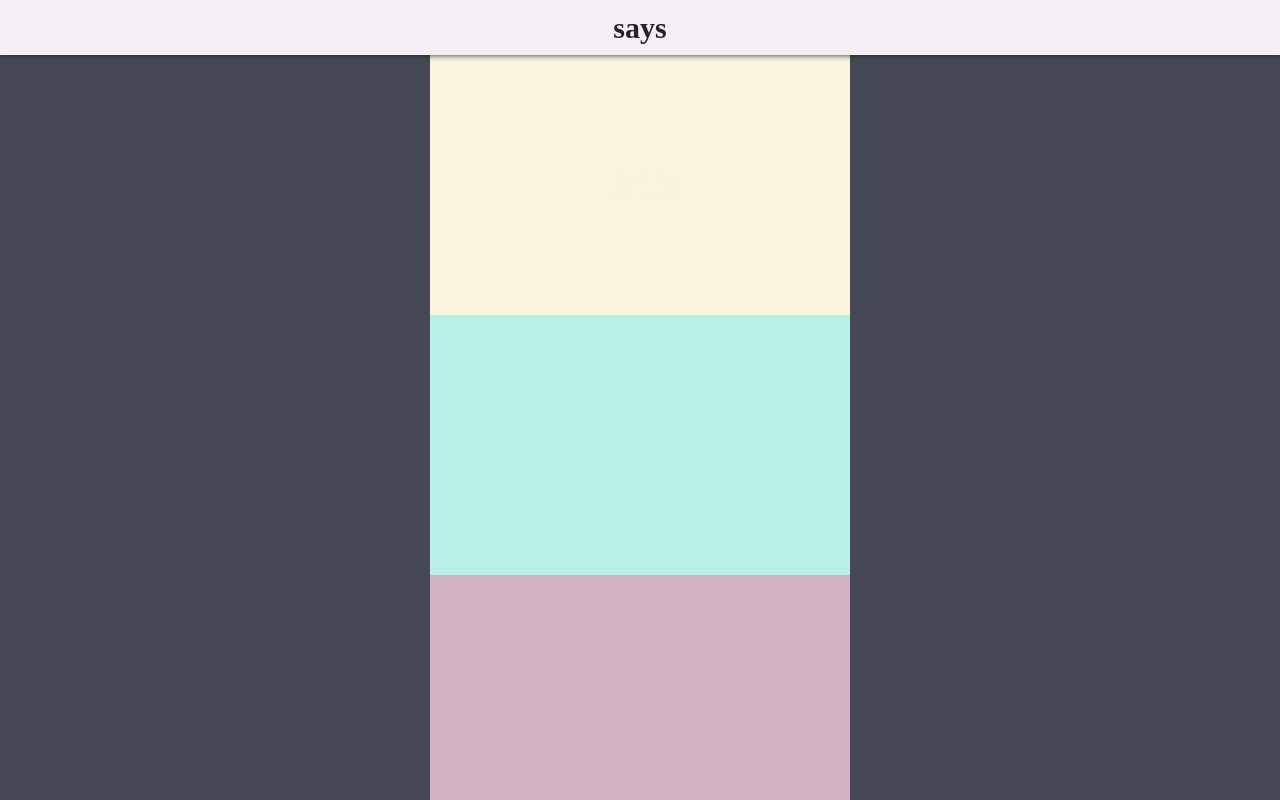
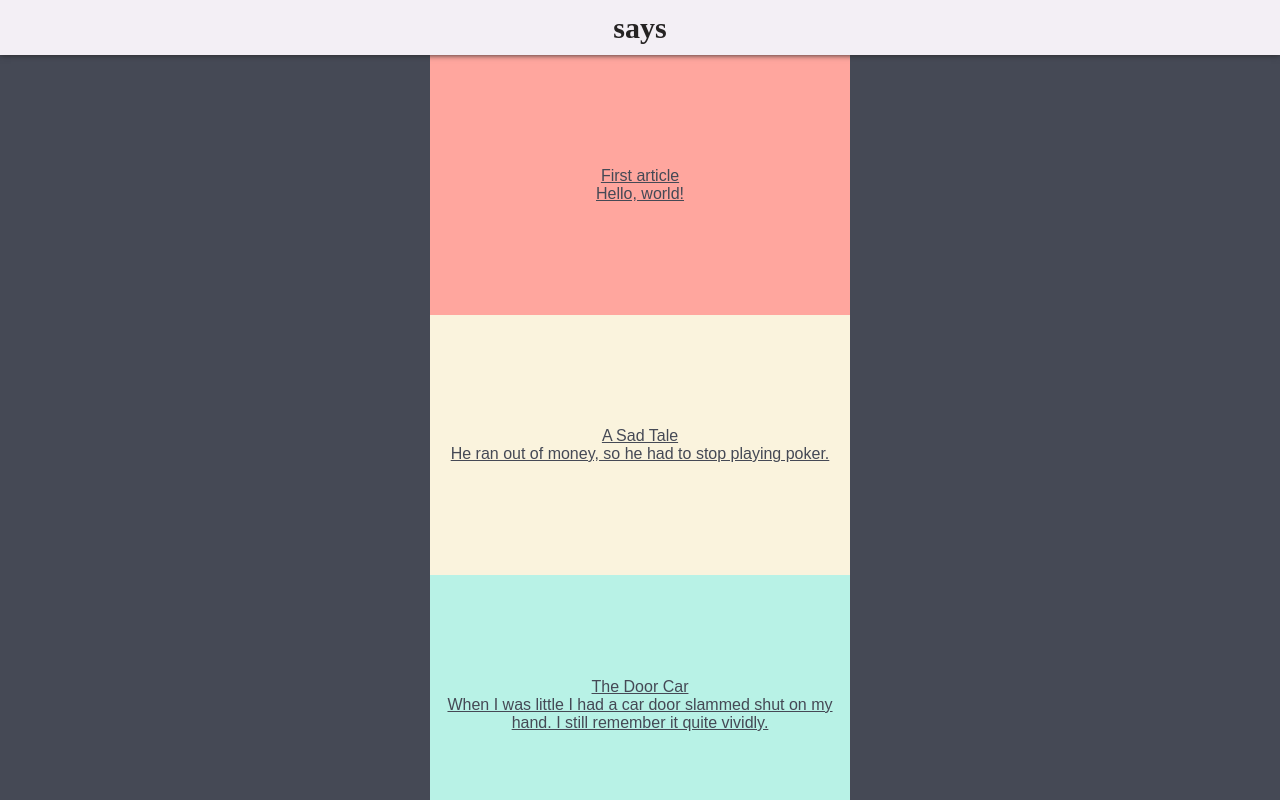
Before and after one commit to jdgillespie91/dot-blog, a React (Create React App) app: page / in a window 1280 px wide. Shown: the top 800 px of the page. Built offline with nearby package versions, Linux system fonts and the light colour scheme.

Commit message:
<Jake> Use card color as background color of article

```diff
--- a/src/App.css
+++ b/src/App.css
@@ -43,21 +43,26 @@
 .body {
   background-color: var(--bg-color);
 
+  width: 100%;
+
   min-height: 100vh;
   margin-top: calc(-1 * var(--header-height));
   margin-bottom: calc(-1 * var(--footer-height));
+
+  display: flex;
+  justify-content: center;
 
   z-index: 1;
 }
 
 @media screen and (max-width: 420px) {
-  .body {
+  .body-container {
     width: 100%;
   }
 }
 
 @media screen and (min-width: 420px) {
-  .body {
+  .body-container {
     width: 420px;
   }
 }
@@ -84,23 +89,19 @@
 }
 
 .card:nth-child(4n) {
-  background-color: #FFA69E;
-  color: #FFA69E;
+  color: var(--bg-color);
 }
 
 .card:nth-child(4n+1) {
-  background-color: #FAF3DD;
-  color: #FAF3DD;
+  color: var(--bg-color);
 }
 
 .card:nth-child(4n+2) {
-  background-color: #B8F2E6;
-  color: #B8F2E6;
+  color: var(--bg-color);
 }
 
 .card:nth-child(4n+3) {
-  background-color: #D1B3C4;
-  color: #D1B3C4;
+  color: var(--bg-color);
 }
 
 .footer {
--- a/src/App.js
+++ b/src/App.js
@@ -1,10 +1,7 @@
 import React from 'react';
-import {
-  BrowserRouter as Router,
-  Route,
-  Link
-} from 'react-router-dom'
+import {BrowserRouter as Router, Link, Route} from 'react-router-dom'
 import './App.css';
+import articles from './articles.js'
 
 function Header() {
   return (
@@ -19,134 +16,26 @@ function HomeHeader(props) {
 }
 
 function Cards() {
-  const articles = [
-    {
-      link: "/articles/first-article",
-      title: "First article",
-      summary: "Hello, world!"
-    },
-    {
-      link: "/articles/a-sad-tale",
-      title: "A Sad Tale",
-      summary: "He ran out of money, so he had to stop playing poker."
-    },
-    {
-      link: "/articles/the-door-car",
-      title: "The Door Car",
-      summary: "When I was little I had a car door slammed shut on my hand. I still remember it quite vividly."
-    },
-    {
-      link: "/articles/running-out-of-imagination",
-      title: "I'm Running Out of Imagination",
-      summary: "The river stole the gods."
-    },
-    {
-      link: "/articles/cats-and-dogz",
-      title: "Cats and Dogz",
-      summary: "Cats are good pets, for they are clean and are not noisy."
-    },
-    {
-      link: "/articles/the-girl-on-the-train",
-      title: "The Girl on the Train",
-      summary: "Two seats were vacant..."
-    },
-    {
-      link: "/articles/the-rumourmonger",
-      title: "The Rumourmonger",
-      summary: "She did not cheat on the test, for it was not the right thing to do."
-    },
-    {
-      link: "/articles/day-and-night",
-      title: "Day and Night",
-      summary: "The sky is clear; the stars are twinkling."
-    },
-    {
-      link: "/articles/a-random-title",
-      title: "A Random Title",
-      summary: "The clock within this blog and the clock on my laptop are 1 hour different from each other."
-    },
-    {
-      link: "/articles/a-strangely-long-article-title",
-      title: "A Strangely Long Article Title... Maybe It's Too Long",
-      summary: "The lake is a long way from here."
-    },
-    {
-      link: "/articles/third-article",
-      title: "Ports and Adapters",
-      summary: "Last Friday in three week’s time I saw a spotted striped blue worm shake hands with a legless lizard."
-    },
-    {
-      link: "/articles/entering-vote",
-      title: "Entering Vote",
-      summary: "The entering vote coats the prepared editorial."
-    },
-    {
-      link: "/articles/castle",
-      title: "Castle",
-      summary: "The castle dresses without the desktop metric."
-    },
-    {
-      link: "/articles/insecure-fog",
-      title: "Insecure Fog",
-      summary: "The insecure fog reiterates a peanut mankind."
-    },
-    {
-      link: "/articles/lens-cries-throughout-vein",
-      title: "The Lens Cries Throughout the Vein",
-      summary: "The lens cries throughout the vein!"
-    },
-    {
-      link: "/articles/detector",
-      title: "The Detector",
-      summary: "Should a detector recover the compound connector?"
-    },
-    {
-      link: "/articles/typesetting-nut",
-      title: "The Typesetting Nut",
-      summary: "Her typesetting nut discontinues the worry."
-    },
-    {
-      link: "/articles/injury-toe-stem",
-      title: "Injury",
-      summary: "Will the injury toe the stem?"
-    },
-    {
-      link: "/articles/ground-pound",
-      title: "Ground Pound!",
-      summary: "A ground pounds down upon the satisfying formula underneath the name."
-    },
-    {
-      link: "/articles/helicopter",
-      title: "Helicopter",
-      summary: "A preface rockets with a helicopter."
-    },
-    {
-      link: "/articles/skin-weds",
-      title: "Skin Weds",
-      summary: "Every sliced skin weds."
-    },
-    {
-      link: "/articles/appendix",
-      title: "Appendix",
-      summary: "Near an appendix breathes the client."
-    }
-  ];
-
   return (
+    <div className="body">
       <div className="body-container">
         {articles.map(a => {
-          return <Card link={a.link} title={a.title} summary={a.summary}/>
+          return <Card link={a.link} title={a.title} summary={a.summary} backgroundColor={a.backgroundColor}/>
         })}
+      </div>
     </div>
   )
 }
 
 function Card(props) {
-  return <Link className="card" to={props.link}>{props.title}<br/>{props.summary}</Link>
+  const style = {backgroundColor: props.backgroundColor};
+
+  return <Link className="card" to={props.link} style={style}>{props.title}<br/>{props.summary}</Link>
 }
 
 function About() {
   return (
+    <div className="body">
       <div className="body-container">
         <div className="about">
           <ul>
@@ -155,18 +44,24 @@ function About() {
           </ul>
         </div>
       </div>
+    </div>
   )
 }
 
 function Article({match}) {
+  const a = articles.filter(x => x.link === "/articles/" + match.params.articleId)[0];
+  const style = {backgroundColor: a.backgroundColor};
+
   return (
-    <div className="body-container">
-      <div className="article">
+    <div className="body" style={style}>
+      <div className="body-container" style={style}>
+        <div className="article" style={style}>
           <ul>
             <li>Article: {match.params.articleId}</li>
             <li>First paragraph...</li>
             <li>Second paragraph...</li>
           </ul>
+        </div>
       </div>
     </div>
   )
@@ -189,11 +84,9 @@ function App() {
     <Router>
       <div className="app">
         <Header/>
-        <div className="body">
         <Route exact path="/" component={Cards}/>
         <Route exact path="/about" component={About}/>
         <Route exact path="/articles/:articleId" component={Article}/>
-        </div>
         <Footer/>
       </div>
     </Router>
--- /dev/null
+++ b/src/articles.js
@@ -0,0 +1,136 @@
+const articles = [
+  {
+    link: "/articles/first-article",
+    title: "First article",
+    summary: "Hello, world!",
+    backgroundColor: "#FFA69E"
+  },
+  {
+    link: "/articles/a-sad-tale",
+    title: "A Sad Tale",
+    summary: "He ran out of money, so he had to stop playing poker.",
+    backgroundColor: "#FAF3DD"
+  },
+  {
+    link: "/articles/the-door-car",
+    title: "The Door Car",
+    summary: "When I was little I had a car door slammed shut on my hand. I still remember it quite vividly.",
+    backgroundColor: "#B8F2E6"
+  },
+  {
+    link: "/articles/running-out-of-imagination",
+    title: "I'm Running Out of Imagination",
+    summary: "The river stole the gods.",
+    backgroundColor: "#D1B3C4"
+  },
+  {
+    link: "/articles/cats-and-dogz",
+    title: "Cats and Dogz",
+    summary: "Cats are good pets, for they are clean and are not noisy.",
+    backgroundColor: "#FFA69E"
+  },
+  {
+    link: "/articles/the-girl-on-the-train",
+    title: "The Girl on the Train",
+    summary: "Two seats were vacant...",
+    backgroundColor: "#FAF3DD"
+  },
+  {
+    link: "/articles/the-rumourmonger",
+    title: "The Rumourmonger",
+    summary: "She did not cheat on the test, for it was not the right thing to do.",
+    backgroundColor: "#B8F2E6"
+  },
+  {
+    link: "/articles/day-and-night",
+    title: "Day and Night",
+    summary: "The sky is clear; the stars are twinkling.",
+    backgroundColor: "#D1B3C4"
+  },
+  {
+    link: "/articles/a-random-title",
+    title: "A Random Title",
+    summary: "The clock within this blog and the clock on my laptop are 1 hour different from each other.",
+    backgroundColor: "#FFA69E"
+  },
+  {
+    link: "/articles/a-strangely-long-article-title",
+    title: "A Strangely Long Article Title... Maybe It's Too Long",
+    summary: "The lake is a long way from here.",
+    backgroundColor: "#FAF3DD"
+  },
+  {
+    link: "/articles/third-article",
+    title: "Ports and Adapters",
+    summary: "Last Friday in three week’s time I saw a spotted striped blue worm shake hands with a legless lizard.",
+    backgroundColor: "#B8F2E6"
+  },
+  {
+    link: "/articles/entering-vote",
+    title: "Entering Vote",
+    summary: "The entering vote coats the prepared editorial.",
+    backgroundColor: "#D1B3C4"
+  },
+  {
+    link: "/articles/castle",
+    title: "Castle",
+    summary: "The castle dresses without the desktop metric.",
+    backgroundColor: "#FFA69E"
+  },
+  {
+    link: "/articles/insecure-fog",
+    title: "Insecure Fog",
+    summary: "The insecure fog reiterates a peanut mankind.",
+    backgroundColor: "#FAF3DD"
+  },
+  {
+    link: "/articles/lens-cries-throughout-vein",
+    title: "The Lens Cries Throughout the Vein",
+    summary: "The lens cries throughout the vein!",
+    backgroundColor: "#B8F2E6"
+  },
+  {
+    link: "/articles/detector",
+    title: "The Detector",
+    summary: "Should a detector recover the compound connector?",
+    backgroundColor: "#D1B3C4"
+  },
+  {
+    link: "/articles/typesetting-nut",
+    title: "The Typesetting Nut",
+    summary: "Her typesetting nut discontinues the worry.",
+    backgroundColor: "#FFA69E"
+  },
+  {
+    link: "/articles/injury-toe-stem",
+    title: "Injury",
+    summary: "Will the injury toe the stem?",
+    backgroundColor: "#FAF3DD"
+  },
+  {
+    link: "/articles/ground-pound",
+    title: "Ground Pound!",
+    summary: "A ground pounds down upon the satisfying formula underneath the name.",
+    backgroundColor: "#B8F2E6"
+  },
+  {
+    link: "/articles/helicopter",
+    title: "Helicopter",
+    summary: "A preface rockets with a helicopter.",
+    backgroundColor: "#D1B3C4"
+  },
+  {
+    link: "/articles/skin-weds",
+    title: "Skin Weds",
+    summary: "Every sliced skin weds.",
+    backgroundColor: "#FFA69E"
+  },
+  {
+    link: "/articles/appendix",
+    title: "Appendix",
+    summary: "Near an appendix breathes the client.",
+    backgroundColor: "#FAF3DD"
+  }
+];
+
+module.exports = articles;
```
Lines whose indentation alone changed are shown as unchanged.
